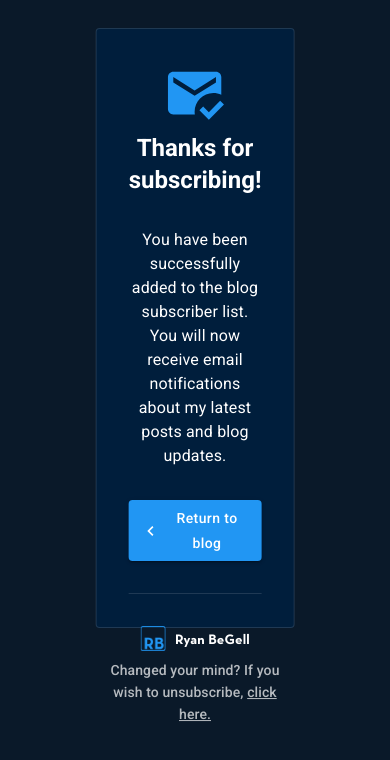
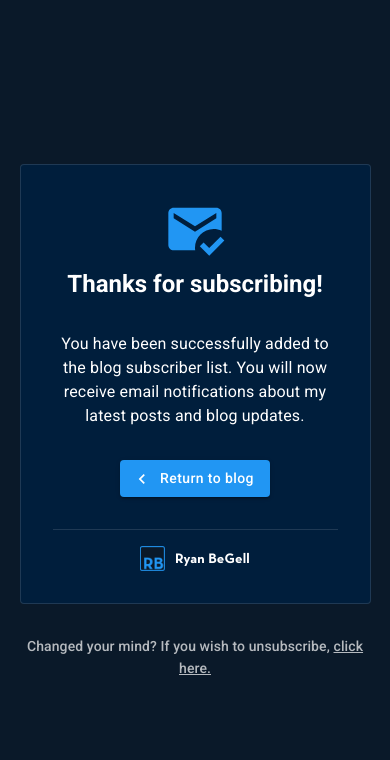
Before and after one commit to RyanBeGell/portfolio-site, a Next.js app: page /subscription-confirmed in a window 390 px wide. Shown: the top 760 px of the page. Built offline with nearby package versions, Linux system fonts and the light colour scheme.

Commit message:
Refactor for responsiveness

```diff
--- a/pages/subscription-confirmed.tsx
+++ b/pages/subscription-confirmed.tsx
@@ -15,25 +15,20 @@ export default function SubscriptionConfirmed() {
     <Box
       display="flex"
       flexDirection="column"
-      justifyContent="center"
       alignItems="center"
       textAlign="center"
-      sx={{
-        position: 'absolute',
-        top: '50%',
-        left: '50%',
-        transform: 'translate(-50%, -50%)',
-      }}
+      minHeight="100vh" // Ensure the entire viewport is covered
+      justifyContent="center"
     >
       <Paper
         variant="outlined"
         sx={{
           maxWidth: '500px',
-          maxHeight: '600px',
-          mt: 4, // Adjust this value to account for the navbar height (56px / 2 = 28px)
+          p: theme.spacing(4),
+          width: '90%', // Adjust the width as needed
         }}
       >
-        <Box sx={{ p: 4 }}>
+        <Box sx={{ textAlign: 'center' }}>
           <MarkEmailReadIcon
             sx={{ fontSize: '64px', fontColor: '#66bb6a' }}
             color="primary"
@@ -50,11 +45,11 @@ export default function SubscriptionConfirmed() {
             color="primary"
             startIcon={<NavigateBeforeIcon />}
             onClick={() => router.push('/blog')}
-            sx={{ my: 4, textTransform: 'none' }}
+            sx={{ mt: theme.spacing(4), textTransform: 'none' }}
           >
             Return to blog
           </Button>
-          <Divider sx={{ mb: 4 }} />
+          <Divider sx={{ mt: theme.spacing(4), mb: theme.spacing(2) }} />
           <Box
             sx={{
               display: 'flex',
@@ -73,9 +68,8 @@ export default function SubscriptionConfirmed() {
             </Typography>
           </Box>
         </Box>
-        {/* typography paragraph */}
       </Paper>
-      <Typography variant={'subtitle2'} color="text.secondary" sx={{ pt: 4 }}>
+      <Typography variant={'subtitle2'} color="text.secondary" sx={{ pt: 4, width: '90%', }}>
         Changed your mind? If you wish to unsubscribe,{' '}
         <MUILink color="inherit"> click here.</MUILink>
       </Typography>
```
